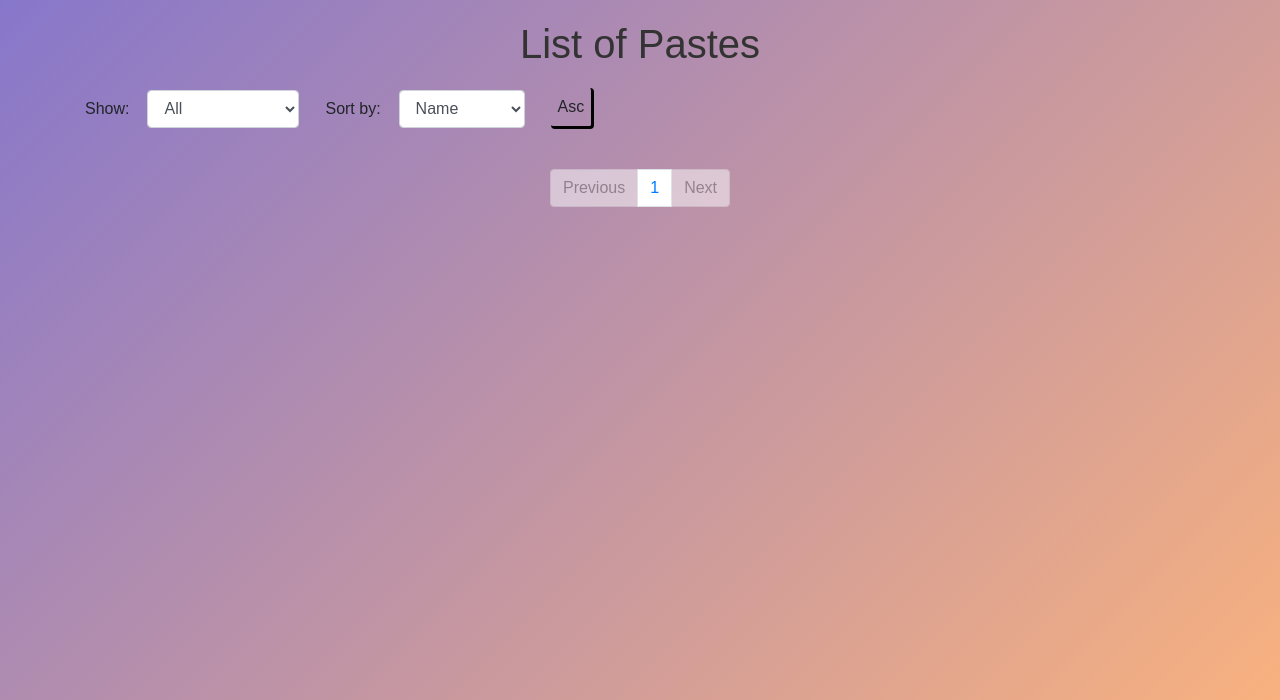
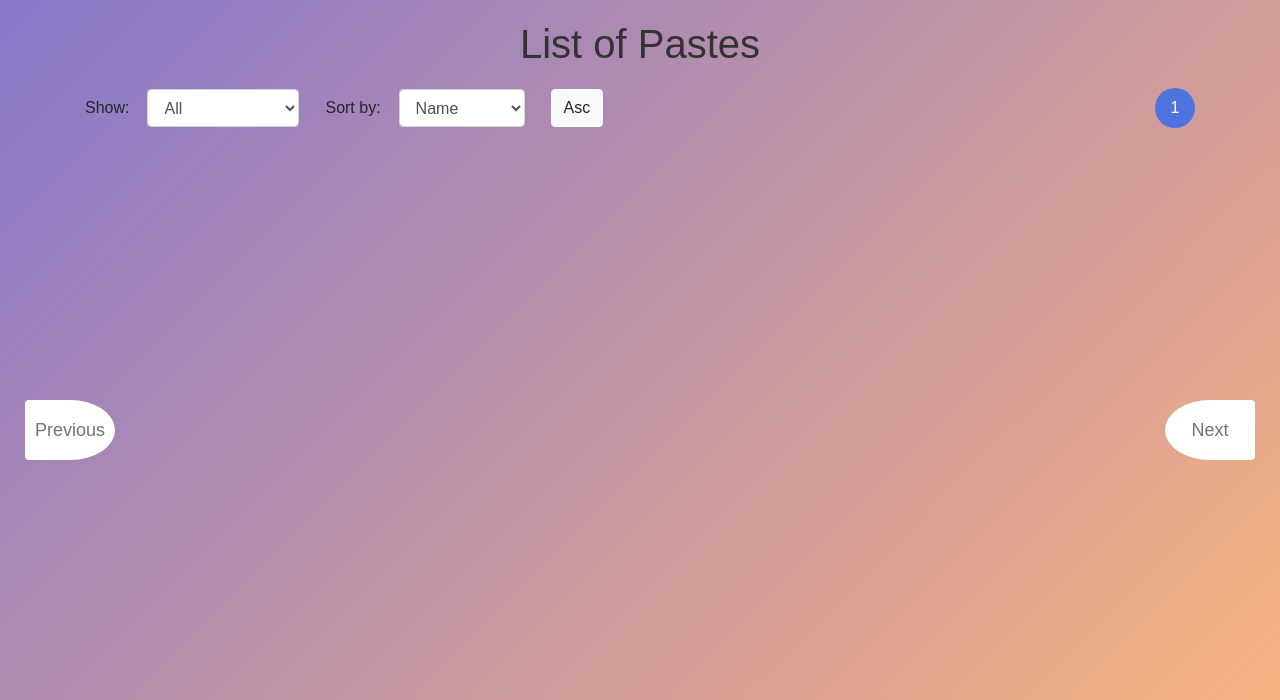
Before and after one commit to zuhoffff/Pastebin-django, a Django app: page /list_pastes in a window 1280 px wide. Shown: the top 700 px of the page. Run offline with Django 5.2, Linux system fonts and the light colour scheme; data that the repository does not hold is empty; some libraries are stand-ins or nearby versions.

Commit message:
client side adjustments

```diff
--- a/main_app/pastebin_main_app/list_pastes/list_pastes_api_viewset.py
+++ b/main_app/pastebin_main_app/list_pastes/list_pastes_api_viewset.py
@@ -11,7 +11,7 @@ logging.basicConfig(level=logging.INFO, format='%(name)s - %(levelname)s - %(mes
 logger = logging.getLogger(__name__)
 
 # TODO: make filtering visuals smoother
-# TODO: integrate api with the front-end
+# TODO: improve pagination
 
 class ListPastesApiSet(viewsets.ReadOnlyModelViewSet):
     template_name = 'list_pastes.html'
--- a/main_app/pastebin_main_app/static/list_pastes.css
+++ b/main_app/pastebin_main_app/static/list_pastes.css
@@ -10,21 +10,12 @@ h1 {
     color: #333;
 }
 
-/* View toggle button styles */
-.view-toggle {
-    margin-bottom: 20px;
-    text-align: center;
-}
-.view-toggle button {
-    margin: 0 5px;
-}
-
 /* Card styles */
 .card {
     margin-bottom: 20px;
     border: 1px solid #e3e6f0;
     border-radius: 0.35rem;
-    transition: transform 0.2s, box-shadow 0.2s, height 0.2s;
+    transition: transform 0.2s, box-shadow 0.2s;
 }
 .card:hover {
     transform: translateY(-5px);
@@ -88,46 +79,19 @@ h1 {
     padding: 0.5em 0.75em;
     font-size: 0.9rem;
     border-radius: 0.35rem;
-}
-
-/* Specific badge styles */
-.badge-info {
     color: #fff;
 }
 
 /* Public badge styling */
 .badge-public {
     background-color: #28a745; /* Green */
-    color: #fff;
 }
 
 /* Private badge styling */
 .badge-private {
     background-color: #fd7e14; /* Orange */
-    color: #fff;
 }
 
-/* Sort order button styles */
-#sort-order-btn {
-    border: solid black;
-    border-width: 0 3px 3px 0;
-    display: inline-block;
-    padding: 7px;
-    background-color: transparent;
-}
-
-.up {
-    transform: rotate(45deg);
-}
-
-.down {
-    transform: rotate(-135deg);
-}
-
-/* Optional: Adjusting color when button is focused */
-#sort-order-btn:focus {
-    outline:none;
-}
 
 /* Highlight effect for sorted column */
 .field-highlight {
@@ -142,18 +106,17 @@ h1 {
 }
 
 /* Pagination button styles */
-.pagination-btn {
+.page-link {
     position: fixed;
     top: 50%;
-    display: none;
-    width: 60px;
+    width: 90px;
     height: 60px;
-    border-radius: 20%;
+    border-radius: 50%;
     background-color: #4e73df;
     color: white;
     border: none;
     outline: none;
-    font-size: 2rem;
+    font-size: large;
     text-align: center;
     line-height: 60px;
     cursor: pointer;
@@ -164,27 +127,43 @@ h1 {
     align-items: center;
 }
 
-.pagination-btn:hover {
+.page-link:hover {
     opacity: 0.9;
     transform: scale(1.3);
 }
 
-#previous-page {
-    left: 10px;
-}
-
-#next-page {
-    right: 10px;
-}
-
-/* Make buttons half-transparent when disabled */
-.disabled {
+.page-link.disabled {
     opacity: 0.5;
     filter: grayscale(80%);
     cursor: not-allowed;
 }
 
-.disabled:hover {
+.page-link.disabled:hover {
     transform: none;
     opacity: 1.0;
 }
+
+#previous-page {
+    left: 25px;
+}
+
+#next-page {
+    right: 25px;
+}
+
+.num-pages {
+    display: flex;
+    align-items: center; /* Center vertically if nlecessary */
+    justify-content: center;
+    width: 40px;
+    height: 40px;
+    margin-top: auto;
+    margin-left: auto;
+    border-radius: 50%;
+    background-color: #4e73df;
+    color: white;
+    font-size:medium;
+    line-height: 60px;
+    text-align: center;
+    pointer-events: none; /* Prevent cursor change and click */
+}
--- a/main_app/pastebin_main_app/templates/list_pastes.html
+++ b/main_app/pastebin_main_app/templates/list_pastes.html
@@ -38,9 +38,15 @@
                 <i class="fas fa-sort-alpha-down"></i> Asc
                 {% endif %}
             </button>
+
+            {% comment %} <li class="num-pages"> {% endcomment %}
+                <span class="num-pages">{{ page_obj.number }}</span>
+            {% comment %} </li> {% endcomment %}
         </form>
     </div>
 
+
+    <!-- PASTES containers-->
     <div class="row" id="pastes-container">
         {% for metadata in metadata_list %}
         <div class="col-md-12 col-lg-4 mb-4">
@@ -75,25 +81,21 @@
         <ul class="pagination justify-content-center">
             {% if page_obj.has_previous %}
             <li class="page-item">
-                <a class="page-link" href="#" data-page="{{ page_obj.previous_page_number }}">Previous</a>
+                <a class="page-link" href="#" data-page="{{ page_obj.previous_page_number }}" id="previous-page">Previous</a>
             </li>
             {% else %}
             <li class="page-item disabled">
-                <span class="page-link">Previous</span>
+                <span class="page-link" id="previous-page">Previous</span>
             </li>
             {% endif %}
 
-            <li class="page-item">
-                <span class="page-link">{{ page_obj.number }}</span>
-            </li>
-
             {% if page_obj.has_next %}
             <li class="page-item">
-                <a class="page-link" href="#" data-page="{{ page_obj.next_page_number }}">Next</a>
+                <a class="page-link" href="#" data-page="{{ page_obj.next_page_number }}" id="next-page">Next</a>
             </li>
             {% else %}
             <li class="page-item disabled">
-                <span class="page-link">Next</span>
+                <span class="page-link" id="next-page">Next</span>
             </li>
             {% endif %}
         </ul>
```
